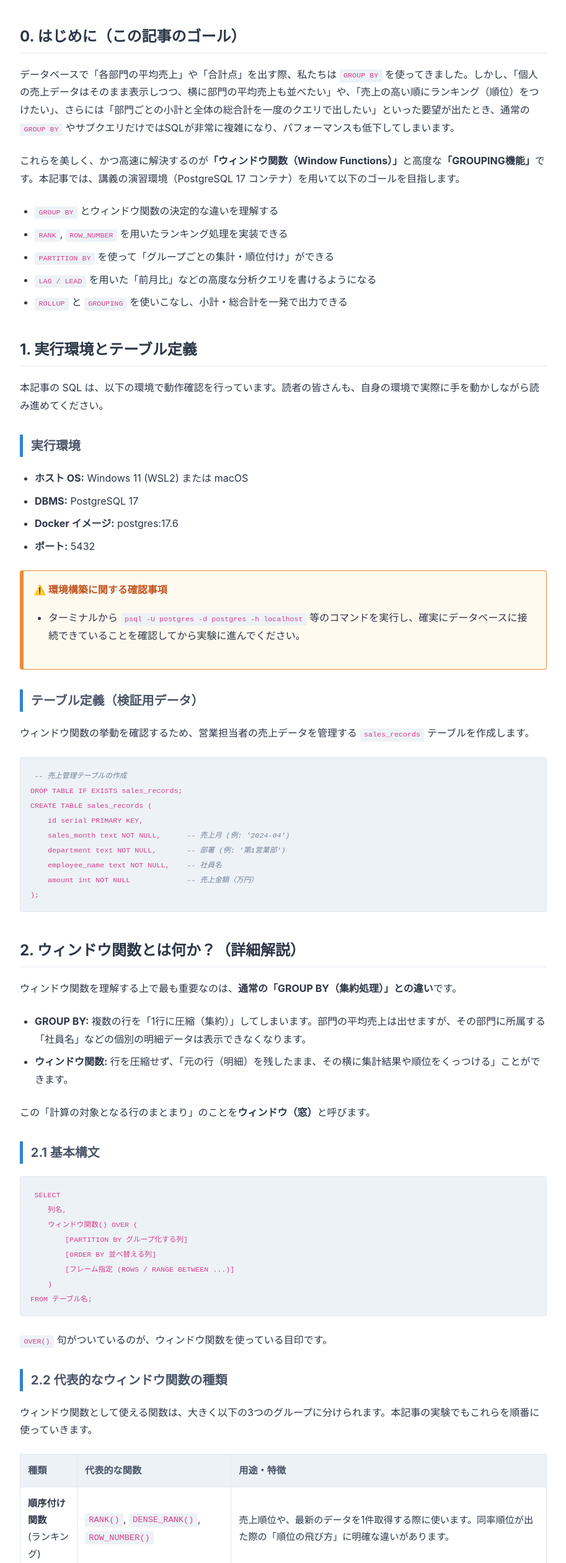
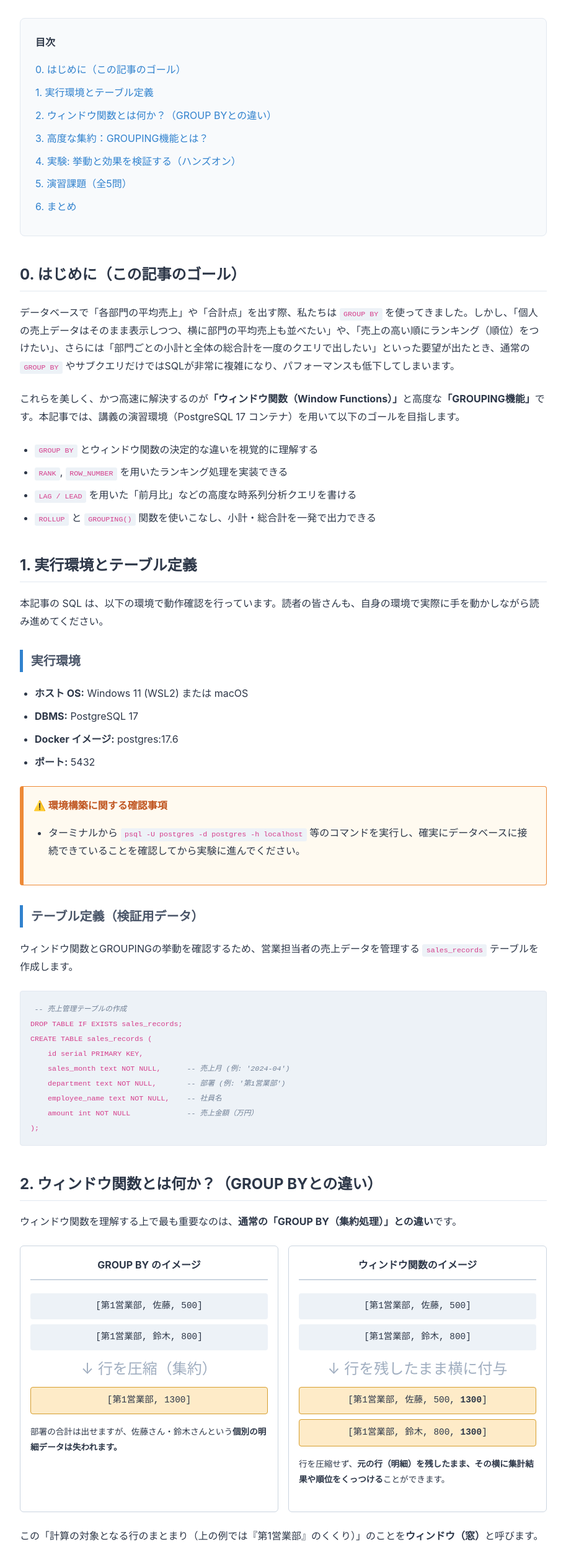
Before and after one commit to megumegu256/DB_technical_articles, a website: page technical_articles/html/ta_window_function.html in a window 1280 px wide. Shown: the part 230-2751 px from the top of the page at 62% size, without its empty margins (183-1096 px from the left). Drawn offline with Linux system fonts and the light colour scheme.

Commit message:
update ta_window_function.html

```diff
--- a/technical_articles/html/ta_window_function.html
+++ b/technical_articles/html/ta_window_function.html
@@ -15,6 +15,8 @@
             --alert-border: #ed8936;
             --scenario-bg: #f0fff4;
             --scenario-border: #38a169;
+            --column-bg: #e6fffa;
+            --column-border: #319795;
         }
         body {
             font-family: -apple-system, BlinkMacSystemFont, "Segoe UI", Roboto, "Helvetica Neue", Arial, sans-serif;
@@ -138,6 +140,19 @@
             display: flex;
             align-items: center;
         }
+        .column {
+            background-color: var(--column-bg);
+            border: 1px solid var(--column-border);
+            border-radius: 6px;
+            padding: 1rem 1.5rem;
+            margin: 2rem 0;
+        }
+        .column-title {
+            font-weight: bold;
+            color: var(--column-border);
+            margin-bottom: 0.5rem;
+            font-size: 1.1rem;
+        }
         .step-box {
             background-color: #fcfcfc;
             border: 1px solid #e2e8f0;
@@ -150,6 +165,65 @@
             color: var(--primary-color);
             margin-bottom: 1rem;
             font-size: 1.1rem;
+        }
+        .toc {
+            background-color: #f8fafc;
+            border: 1px solid #e2e8f0;
+            border-radius: 8px;
+            padding: 1.5rem;
+            margin-bottom: 2rem;
+        }
+        .toc ul {
+            list-style-type: none;
+            padding-left: 0;
+            margin-bottom: 0;
+        }
+        .toc li {
+            margin-bottom: 0.5rem;
+        }
+        .toc a {
+            text-decoration: none;
+            color: var(--primary-color);
+        }
+        .toc a:hover {
+            text-decoration: underline;
+        }
+        .visual-compare {
+            display: flex;
+            gap: 1rem;
+            margin-bottom: 1.5rem;
+        }
+        .visual-box {
+            flex: 1;
+            background: #fff;
+            border: 1px solid #cbd5e0;
+            border-radius: 6px;
+            padding: 1rem;
+            text-align: center;
+        }
+        .visual-box h4 {
+            margin-top: 0;
+            color: #2d3748;
+            font-size: 1rem;
+            border-bottom: 2px solid #cbd5e0;
+            padding-bottom: 0.5rem;
+        }
+        .visual-data {
+            font-family: monospace;
+            background: #edf2f7;
+            padding: 0.5rem;
+            border-radius: 4px;
+            margin-bottom: 0.5rem;
+            font-size: 0.9rem;
+        }
+        .arrow {
+            color: #a0aec0;
+            font-size: 1.5rem;
+            margin: 0.5rem 0;
+        }
+        .highlight-data {
+            background: #feebc8;
+            border: 1px solid #d69e2e;
         }
         .terminal-img {
             max-width: 100%;
@@ -174,7 +248,20 @@
     <div class="container">
         <h1>PostgreSQLで学ぶ「ウィンドウ関数とGROUPING」の実践：高度な集計・分析クエリを極める</h1>
 
-        <h2>0. はじめに（この記事のゴール）</h2>
+        <div class="toc">
+            <strong>目次</strong>
+            <ul>
+                <li><a href="#ch0">0. はじめに（この記事のゴール）</a></li>
+                <li><a href="#ch1">1. 実行環境とテーブル定義</a></li>
+                <li><a href="#ch2">2. ウィンドウ関数とは何か？（GROUP BYとの違い）</a></li>
+                <li><a href="#ch3">3. 高度な集約：GROUPING機能とは？</a></li>
+                <li><a href="#ch4">4. 実験: 挙動と効果を検証する（ハンズオン）</a></li>
+                <li><a href="#ch5">5. 演習課題（全5問）</a></li>
+                <li><a href="#ch6">6. まとめ</a></li>
+            </ul>
+        </div>
+
+        <h2 id="ch0">0. はじめに（この記事のゴール）</h2>
         <p>
             データベースで「各部門の平均売上」や「合計点」を出す際、私たちは <code>GROUP BY</code> を使ってきました。しかし、「個人の売上データはそのまま表示しつつ、横に部門の平均売上も並べたい」や、「売上の高い順にランキング（順位）をつけたい」、さらには「部門ごとの小計と全体の総合計を一度のクエリで出したい」といった要望が出たとき、通常の <code>GROUP BY</code> やサブクエリだけではSQLが非常に複雑になり、パフォーマンスも低下してしまいます。
         </p>
@@ -182,14 +269,13 @@
             これらを美しく、かつ高速に解決するのが<strong>「ウィンドウ関数（Window Functions）」</strong>と高度な<strong>「GROUPING機能」</strong>です。本記事では、講義の演習環境（PostgreSQL 17 コンテナ）を用いて以下のゴールを目指します。
         </p>
         <ul>
-            <li><code>GROUP BY</code> とウィンドウ関数の決定的な違いを理解する</li>
+            <li><code>GROUP BY</code> とウィンドウ関数の決定的な違いを視覚的に理解する</li>
             <li><code>RANK</code>, <code>ROW_NUMBER</code> を用いたランキング処理を実装できる</li>
-            <li><code>PARTITION BY</code> を使って「グループごとの集計・順位付け」ができる</li>
-            <li><code>LAG / LEAD</code> を用いた「前月比」などの高度な分析クエリを書けるようになる</li>
-            <li><code>ROLLUP</code> と <code>GROUPING</code> を使いこなし、小計・総合計を一発で出力できる</li>
+            <li><code>LAG / LEAD</code> を用いた「前月比」などの高度な時系列分析クエリを書ける</li>
+            <li><code>ROLLUP</code> と <code>GROUPING()</code> 関数を使いこなし、小計・総合計を一発で出力できる</li>
         </ul>
 
-        <h2>1. 実行環境とテーブル定義</h2>
+        <h2 id="ch1">1. 実行環境とテーブル定義</h2>
         <p>本記事の SQL は、以下の環境で動作確認を行っています。読者の皆さんも、自身の環境で実際に手を動かしながら読み進めてください。</p>
 
         <h3>実行環境</h3>
@@ -208,7 +294,7 @@
         </div>
 
         <h3>テーブル定義（検証用データ）</h3>
-        <p>ウィンドウ関数の挙動を確認するため、営業担当者の売上データを管理する <code>sales_records</code> テーブルを作成します。</p>
+        <p>ウィンドウ関数とGROUPINGの挙動を確認するため、営業担当者の売上データを管理する <code>sales_records</code> テーブルを作成します。</p>
 <pre><code><span class="comment">-- 売上管理テーブルの作成</span>
 DROP TABLE IF EXISTS sales_records;
 CREATE TABLE sales_records (
@@ -219,16 +305,33 @@ CREATE TABLE sales_records (
     amount int NOT NULL             <span class="comment">-- 売上金額（万円）</span>
 );</code></pre>
 
-        <h2>2. ウィンドウ関数とは何か？（詳細解説）</h2>
+        <h2 id="ch2">2. ウィンドウ関数とは何か？（GROUP BYとの違い）</h2>
         <p>
             ウィンドウ関数を理解する上で最も重要なのは、<strong>通常の「GROUP BY（集約処理）」との違い</strong>です。
         </p>
-        <ul>
-            <li><strong>GROUP BY:</strong> 複数の行を「1行に圧縮（集約）」してしまいます。部門の平均売上は出せますが、その部門に所属する「社員名」などの個別の明細データは表示できなくなります。</li>
-            <li><strong>ウィンドウ関数:</strong> 行を圧縮せず、「元の行（明細）を残したまま、その横に集計結果や順位をくっつける」ことができます。</li>
-        </ul>
+
+        <div class="visual-compare">
+            <div class="visual-box">
+                <h4>GROUP BY のイメージ</h4>
+                <div class="visual-data">[第1営業部, 佐藤, 500]</div>
+                <div class="visual-data">[第1営業部, 鈴木, 800]</div>
+                <div class="arrow">↓ 行を圧縮（集約）</div>
+                <div class="visual-data highlight-data">[第1営業部, 1300]</div>
+                <p style="font-size: 0.85rem; text-align: left; margin-top: 1rem;">部署の合計は出せますが、佐藤さん・鈴木さんという<strong>個別の明細データは失われます。</strong></p>
+            </div>
+            <div class="visual-box">
+                <h4>ウィンドウ関数のイメージ</h4>
+                <div class="visual-data">[第1営業部, 佐藤, 500]</div>
+                <div class="visual-data">[第1営業部, 鈴木, 800]</div>
+                <div class="arrow">↓ 行を残したまま横に付与</div>
+                <div class="visual-data highlight-data">[第1営業部, 佐藤, 500, <b>1300</b>]</div>
+                <div class="visual-data highlight-data">[第1営業部, 鈴木, 800, <b>1300</b>]</div>
+                <p style="font-size: 0.85rem; text-align: left; margin-top: 1rem;">行を圧縮せず、<strong>元の行（明細）を残したまま、その横に集計結果や順位をくっつける</strong>ことができます。</p>
+            </div>
+        </div>
+
         <p>
-            この「計算の対象となる行のまとまり」のことを<strong>ウィンドウ（窓）</strong>と呼びます。
+            この「計算の対象となる行のまとまり（上の例では『第1営業部』のくくり）」のことを<strong>ウィンドウ（窓）</strong>と呼びます。
         </p>
 
         <h3>2.1 基本構文</h3>
@@ -243,7 +346,6 @@ FROM テーブル名;</code></pre>
         <p><code>OVER()</code> 句がついているのが、ウィンドウ関数を使っている目印です。</p>
 
         <h3>2.2 代表的なウィンドウ関数の種類</h3>
-        <p>ウィンドウ関数として使える関数は、大きく以下の3つのグループに分けられます。本記事の実験でもこれらを順番に使っていきます。</p>
         <table>
             <thead>
                 <tr>
@@ -256,39 +358,51 @@ FROM テーブル名;</code></pre>
                 <tr>
                     <td><strong>順序付け関数</strong><br>(ランキング)</td>
                     <td><code>RANK()</code>, <code>DENSE_RANK()</code>, <code>ROW_NUMBER()</code></td>
-                    <td>売上順位や、最新のデータを1件取得する際に使います。同率順位が出た際の「順位の飛び方」に明確な違いがあります。</td>
+                    <td>売上順位などに使います。同率順位が出た際の「順位の飛び方」に明確な違いがあります。</td>
                 </tr>
                 <tr>
                     <td><strong>ナビゲーション関数</strong><br>(オフセット)</td>
-                    <td><code>LAG()</code>, <code>LEAD()</code>, <code>FIRST_VALUE()</code>, <code>LAST_VALUE()</code></td>
-                    <td><code>LAG()</code> は「前の行」、<code>LEAD()</code> は「次の行」の値を取得します。前月比や前年同月比、差分などを計算する際に劇的な威力を発揮します。</td>
+                    <td><code>LAG()</code>, <code>LEAD()</code></td>
+                    <td><code>LAG()</code> は「前の行」、<code>LEAD()</code> は「次の行」の値を取得します。前月比などを計算する際に劇的な威力を発揮します。</td>
                 </tr>
                 <tr>
                     <td><strong>集約関数</strong></td>
-                    <td><code>SUM()</code>, <code>AVG()</code>, <code>MAX()</code>, <code>MIN()</code>, <code>COUNT()</code></td>
-                    <td><code>GROUP BY</code> で使う通常の集約関数も、<code>OVER()</code> をつけることでウィンドウ関数に変身します。全体合計に対する「構成比」や「累計売上」を出す際に重宝します。</td>
+                    <td><code>SUM()</code>, <code>AVG()</code>, <code>COUNT()</code></td>
+                    <td><code>GROUP BY</code> で使う通常の集約関数も、<code>OVER()</code> をつけることでウィンドウ関数に変身します。</td>
                 </tr>
             </tbody>
         </table>
 
-        <h3>2.3 OVER() 句の中身（ウィンドウの定義）</h3>
-        <p>ウィンドウ関数のキモは、<code>OVER()</code> の中で<strong>「どの範囲の行を、どういう順番で計算対象にするか」</strong>を定義することです。主に以下の3つの要素で構成されます。</p>
-        <ol>
-            <li><strong>PARTITION BY（グループ化）：</strong> データを指定した列で分割（パーティショニング）します。<code>GROUP BY</code> に似ていますが、行は圧縮されません。たとえば「部署ごとに順位をつけたい」場合は <code>PARTITION BY department</code> と指定します。指定しない場合は「テーブル全体」が1つのウィンドウになります。</li>
-            <li><strong>ORDER BY（並べ替え）：</strong> ウィンドウ内での行の計算順序を決めます。ランキングを出すための基準になったり、後述するフレーム指定の前提になります。</li>
-            <li><strong>フレーム指定（ROWS BETWEEN）：</strong> <code>ORDER BY</code> で並べた行の中で、「ここからここまで」というさらに細かな計算範囲（フレーム）を指定します。たとえば「直近の過去1ヶ月と現在の月（移動平均）」といった高度な指定が可能です。</li>
-        </ol>
-
-        <div class="note">
-            <strong>【重要】ORDER BY と「累計」の暗黙ルール</strong><br>
-            集約関数（<code>SUM</code>など）をウィンドウ関数として使う際、<code>OVER()</code> の中に <code>ORDER BY</code> を記述すると、自動的に<strong>「最初の行から現在の行まで（<code>ROWS BETWEEN UNBOUNDED PRECEDING AND CURRENT ROW</code>）」</strong>というフレームが暗黙的に設定されます。<br>
-            これにより、結果が「全体の合計」ではなく「そこまでの累計」に変化するという非常に重要な性質があります（演習問題1でこの性質を利用します）。
+        <div class="column">
+            <div class="column-title">💡 コラム：ORDER BY を書くと「累計」になる暗黙のルール</div>
+            <p>
+                集約関数（<code>SUM</code>など）をウィンドウ関数として使う際、<code>OVER()</code> の中に <code>ORDER BY</code> を記述すると、自動的に<strong>「最初の行から現在の行まで（ROWS BETWEEN UNBOUNDED PRECEDING AND CURRENT ROW）」</strong>という計算範囲（フレーム）が暗黙的に設定されます。<br>
+                これにより、結果が「全体の合計」ではなく「そこまでの累計」に変化するという非常に重要な性質があります。
+            </p>
         </div>
 
-        <h2>3. 実験: ウィンドウ関数とGROUPINGの挙動を検証する</h2>
+        <h2 id="ch3">3. 高度な集約：GROUPING機能とは？</h2>
+        <p>
+            ウィンドウ関数は「明細行を残す」機能でしたが、レポート作成などでは「部門ごとの小計行」や「全社の総合計行」といった<strong>集約されたサマリー行</strong>をデータの中に差し込みたい場面が多々あります。<br>
+            これをサブクエリや <code>UNION ALL</code> を使わずに、一発で生成してくれるのが高度な <code>GROUP BY</code> 拡張機能です。
+        </p>
+
+        <ul>
+            <li><strong>ROLLUP (A, B):</strong> 階層的な集計を行います。「AとBの集計」「Aごとの小計」「全体の総合計」を生成します。（日付 > 部署 のような階層データに最適です）。</li>
+            <li><strong>CUBE (A, B):</strong> 指定した列の「すべての組み合わせ」のクロス集計を行います。（Aのみ、Bのみ、AとB、全体の合計）。</li>
+            <li><strong>GROUPING SETS:</strong> 必要な集計の組み合わせだけをピンポイントで指定します。</li>
+        </ul>
+
+        <h3>GROUPING() 関数の役割</h3>
+        <p>
+            <code>ROLLUP</code> 等を使うと、小計や総合計の行には集約キーとして <strong><code>NULL</code></strong> が入ります。<br>
+            しかし、「データとして元々NULLだったのか」、それとも「集計行として生成されたNULLなのか」が見分けられなくなります。そこで <strong><code>GROUPING(列名)</code></strong> 関数を使います。この関数は、<strong>集約によって生成されたNULLであれば <code>1</code> を、それ以外なら <code>0</code> を返す</strong>ため、レポートのラベル付け（「総合計」という文字への置換など）に必須となります。
+        </p>
+
+        <h2 id="ch4">4. 実験: 挙動と効果を検証する（ハンズオン）</h2>
         <p>理論を押さえたところで、実際にコンテナ環境を用いて検証を進めます。</p>
 
-        <h3>3.1 検証用データセットの投入（準備）</h3>
+        <h3>4.1 検証用データセットの投入（準備）</h3>
         <p>まずは以下のSQLを実行し、ダミーデータを挿入してください。今回は挙動を目で見て確認しやすくするため、あえて少量のデータ（15件）を手動で投入します。</p>
 
         <div class="step-box">
@@ -311,7 +425,7 @@ INSERT INTO sales_records (sales_month, department, employee_name, amount) VALUE
 ('2024-06', '第2営業部', '伊藤', 800);</code></pre>
         </div>
 
-        <h3>3.2 実験A: 基本のランキング関数（RANK / ROW_NUMBER）</h3>
+        <h3>4.2 実験A: 基本のランキング関数（RANK / ROW_NUMBER）</h3>
 
         <div class="scenario">
             <div class="scenario-title">📌 想定シーンと検証の狙い</div>
@@ -347,7 +461,7 @@ WHERE sales_month = '2024-04';</code></pre>
             </div>
         </div>
 
-        <h3>3.3 実験B: グループごとの処理（PARTITION BY）</h3>
+        <h3>4.3 実験B: グループごとの処理（PARTITION BY）</h3>
 
         <div class="scenario">
             <div class="scenario-title">📌 想定シーンと検証の狙い</div>
@@ -379,7 +493,7 @@ WHERE sales_month = '2024-05';</code></pre>
             </div>
         </div>
 
-        <h3>3.4 実験C: 集約関数をウィンドウ関数として使う（売上構成比の計算）</h3>
+        <h3>4.4 実験C: 集約関数をウィンドウ関数として使う（売上構成比の計算）</h3>
 
         <div class="scenario">
             <div class="scenario-title">📌 想定シーンと検証の狙い</div>
@@ -415,7 +529,7 @@ ORDER BY department, amount DESC;</code></pre>
             </div>
         </div>
 
-        <h3>3.5 実験D: LAG / LEAD関数による「前月比」の計算</h3>
+        <h3>4.5 実験D: LAG / LEAD関数による「前月比」の計算</h3>
 
         <div class="scenario">
             <div class="scenario-title">📌 想定シーンと検証の狙い</div>
@@ -451,7 +565,7 @@ ORDER BY employee_name, sales_month;</code></pre>
             </div>
         </div>
 
-        <h3>3.6 実験E: GROUPINGとROLLUPによる小計・総合計の算出</h3>
+        <h3>4.6 実験E: GROUPINGとROLLUPによる小計・総合計の算出</h3>
 
         <div class="scenario">
             <div class="scenario-title">📌 想定シーンと検証の狙い</div>
@@ -487,7 +601,7 @@ ORDER BY sales_month, department;</code></pre>
             </div>
         </div>
 
-        <h2>4. 演習課題</h2>
+        <h2 id="ch5">5. 演習課題（全5問）</h2>
         <p>ウィンドウ関数とGROUPINGの威力を理解したところで、以下の5つの実践問題に挑戦してみましょう。実務のデータ分析で必ず求められるレベルのクエリです。</p>
 
         <h3>問題1：シンプルな累計（Running Total）の計算（難易度：⭐⭐）</h3>
@@ -628,8 +742,7 @@ ORDER BY sales_month, department;</code></pre>
             </p>
         </details>
 
-
-        <h2>5. まとめ</h2>
+        <h2 id="ch6">6. まとめ</h2>
         <p>
             本記事では、SQLの表現力を飛躍的に高める「ウィンドウ関数」と「GROUPING機能」について学習しました。
         </p>
```
